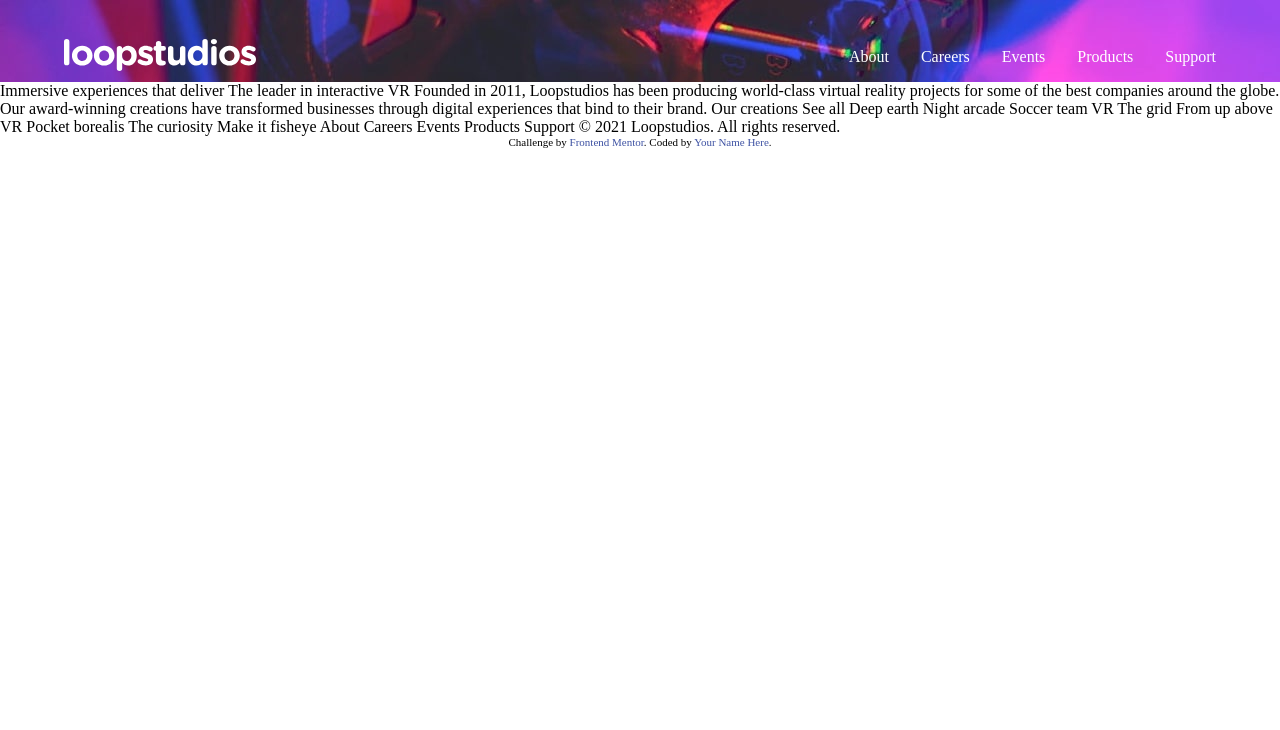
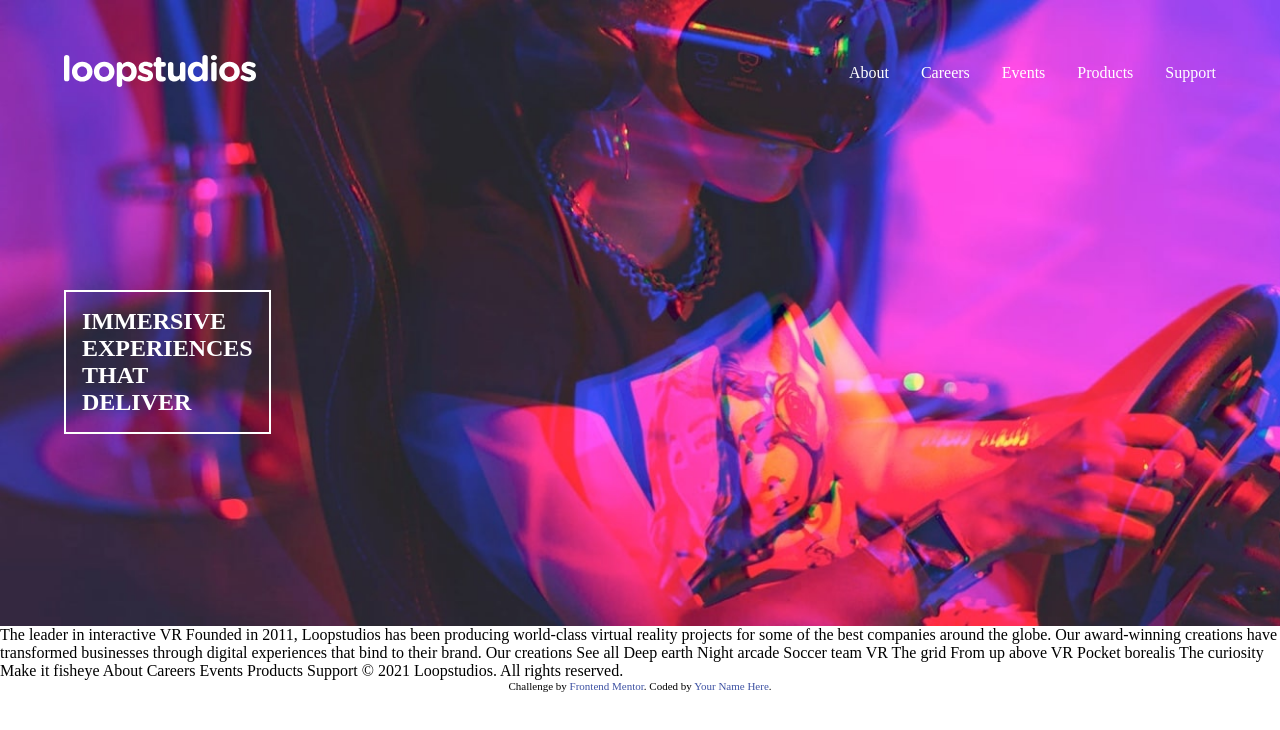
Before and after one commit to ermartinez13/cc-loop-studios, a plain HTML site: page index.html in a window 1280 px wide. Drawn offline with Linux system fonts and the light colour scheme.

Commit message:
scaffold hero section

```diff
--- a/index.html
+++ b/index.html
@@ -43,14 +43,19 @@
           </ul>
         </nav>
       </header>
+      <section class="hero-section">
+        <h1 class="hero-copy">
+          Immersive<br />experiences<br />that<br />deliver
+        </h1>
+      </section>
     </div>
-    Immersive experiences that deliver The leader in interactive VR Founded in
-    2011, Loopstudios has been producing world-class virtual reality projects
-    for some of the best companies around the globe. Our award-winning creations
-    have transformed businesses through digital experiences that bind to their
-    brand. Our creations See all Deep earth Night arcade Soccer team VR The grid
-    From up above VR Pocket borealis The curiosity Make it fisheye About Careers
-    Events Products Support © 2021 Loopstudios. All rights reserved.
+    The leader in interactive VR Founded in 2011, Loopstudios has been producing
+    world-class virtual reality projects for some of the best companies around
+    the globe. Our award-winning creations have transformed businesses through
+    digital experiences that bind to their brand. Our creations See all Deep
+    earth Night arcade Soccer team VR The grid From up above VR Pocket borealis
+    The curiosity Make it fisheye About Careers Events Products Support © 2021
+    Loopstudios. All rights reserved.
 
     <div class="attribution">
       Challenge by
--- a/styles.css
+++ b/styles.css
@@ -24,7 +24,7 @@ a {
 .hero-img {
   background-image: url("images/mobile/image-hero.jpg");
   background-color: black; /* used as fallback; recommended as best practice by mdn */
-  object-fit: cover;
+  background-size: cover;
 }
 
 header {
@@ -36,7 +36,7 @@ header {
   max-width: 80rem;
   min-width: 20rem;
   margin: 0 auto;
-  padding-top: 2rem;
+  padding-top: 3rem;
 }
 
 .mobile-menu {
@@ -65,6 +65,25 @@ header {
   padding-right: 0;
 }
 
+.hero-section {
+  display: flex;
+  justify-content: center;
+  align-items: center;
+  width: 90%;
+  max-width: 80rem;
+  min-width: 20rem;
+  height: 70vh;
+  max-height: 33rem;
+  margin: 0 auto;
+}
+
+.hero-copy {
+  text-transform: uppercase;
+  color: white;
+  padding: 1rem;
+  border: 2px solid white;
+}
+
 @media only screen and (min-width: 40rem) {
   .hero-img {
     background-image: url("images/desktop/image-hero.jpg");
@@ -77,4 +96,8 @@ header {
   .mobile-menu {
     display: none;
   }
+
+  .hero-section {
+    justify-content: start;
+  }
 }
```
